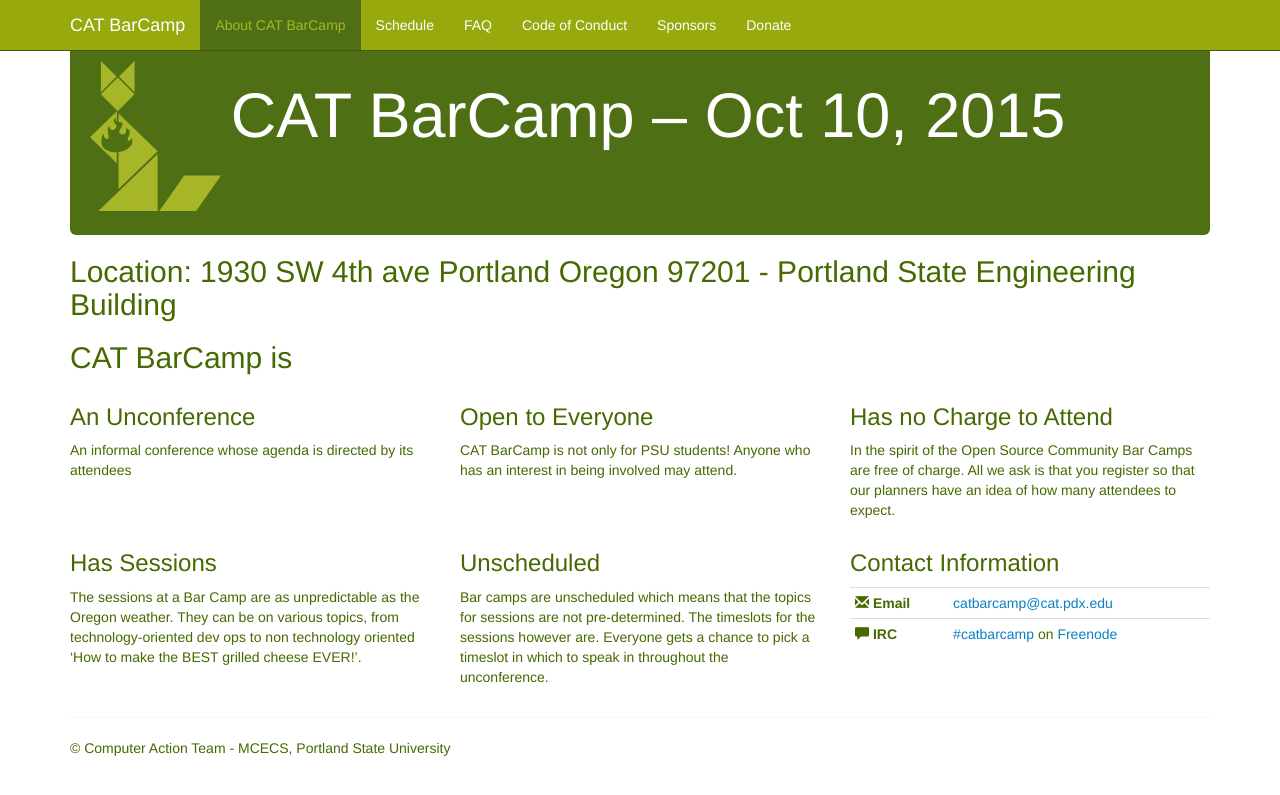
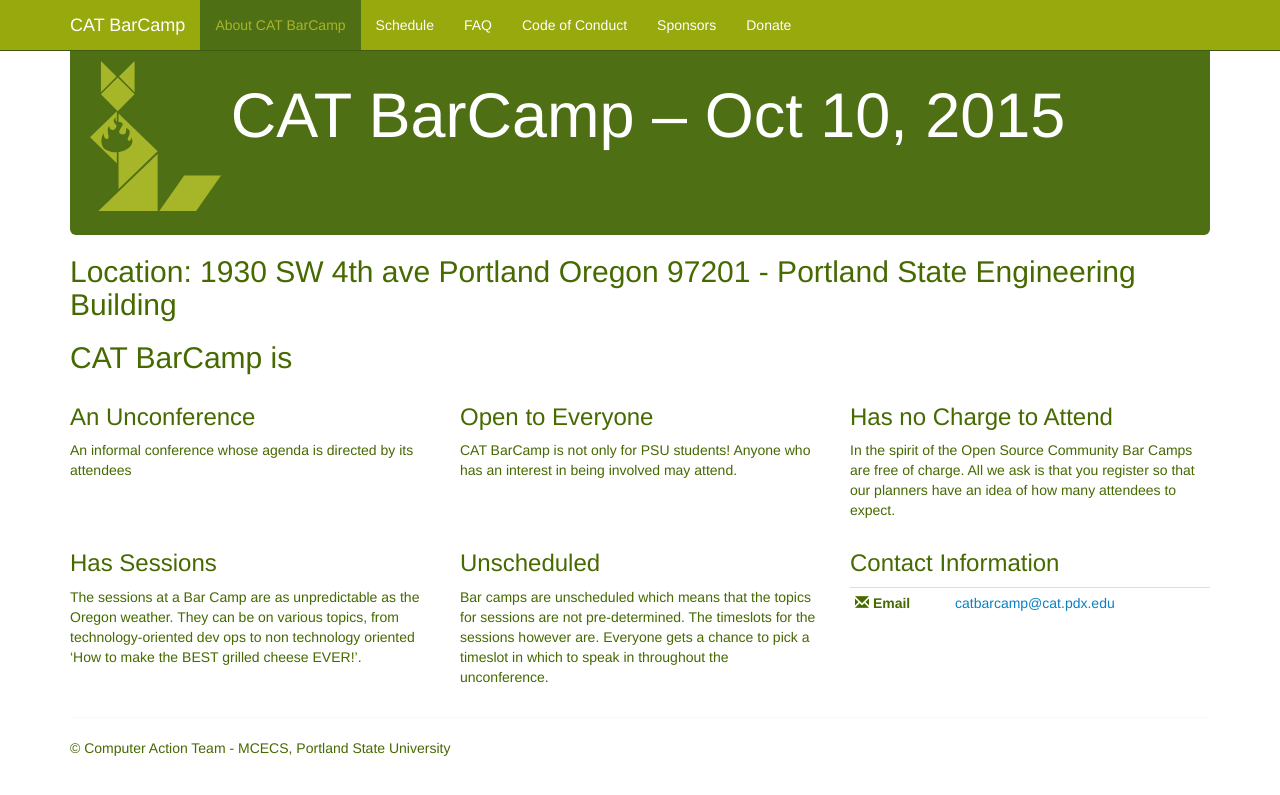
Before and after one commit to catbarcamp/catbarcamp.github.io, a Jekyll site: the page built from index.html, in a window 1280 px wide. Shown: the top 795 px of the page. Built offline with Jekyll 4.4.1, drawn with Linux system fonts in a browser that asks for light colours.

Commit message:
removed IRC as contact option

```diff
--- a/index.html
+++ b/index.html
@@ -45,13 +45,6 @@
           <th><span class="glyphicon glyphicon-envelope"></span> <strong>Email</strong></th>
           <td><a href="mailto:catbarcamp@cat.pdx.edu">catbarcamp@cat.pdx.edu</a></td>
         </tr>
-        <tr>
-          <th><span class="glyphicon glyphicon-comment"></span> <strong>IRC</strong></th>
-          <td>
-            <a href="http://webchat.freenode.net/?channels=catbarcamp">#catbarcamp</a> on
-            <a href="https://freenode.net/">Freenode</a>
-          </td>
-        </tr>
       </table>
     </div>
   </div>
```
